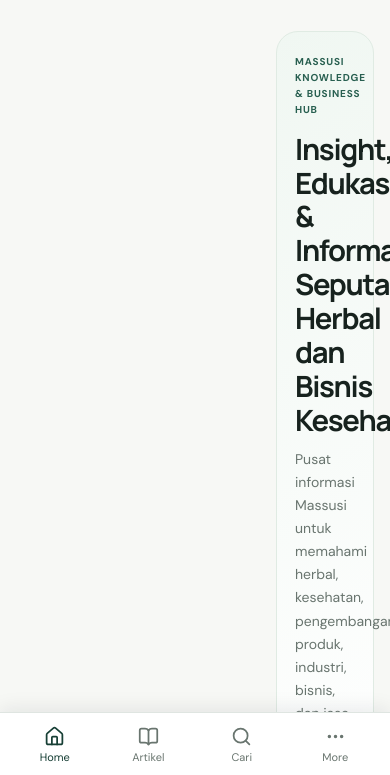
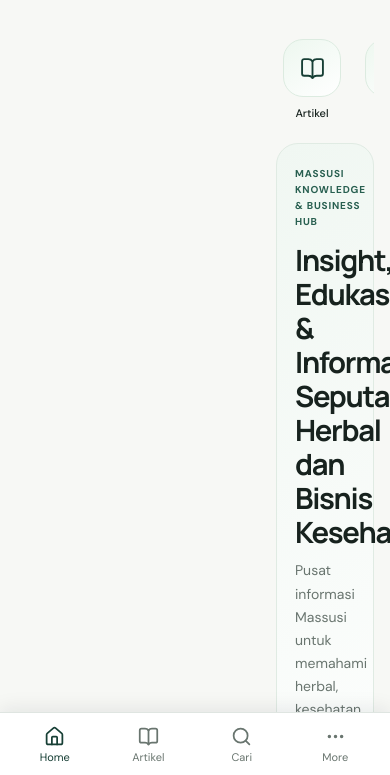
Before and after one commit to abdus-devx/massusi, a website with bundled scripts: page index.html in a window 390 px wide. Shown: the part 67-842 px from the top of the page. Built offline with nearby package versions, Linux system fonts and the light colour scheme.

Commit message:
fix: reinitialize lucide icons after page render

```diff
--- a/css/responsive.css
+++ b/css/responsive.css
@@ -1,3 +1,7 @@
+.mobile-dashboard {
+  display: none;
+}
+
 @media (max-width: 1050px) {
   :root {
     --sidebar: 230px;
@@ -309,6 +313,56 @@
     border-radius: 9px;
   }
 
+  /* Mobile Dashboard */
+  main > .mobile-dashboard {
+    display: block;
+  }
+
+  main > .mobile-dashboard .mobile-stories {
+    display: flex;
+    gap: 14px;
+    overflow-x: auto;
+    padding: 4px 2px 12px;
+    margin: 0 -2px 12px;
+    scrollbar-width: none;
+    -webkit-overflow-scrolling: touch;
+  }
+
+  main > .mobile-dashboard .mobile-stories::-webkit-scrollbar {
+    display: none;
+  }
+
+  main > .mobile-dashboard .mobile-story {
+    display: flex;
+    flex: 0 0 68px;
+    flex-direction: column;
+    align-items: center;
+    gap: 8px;
+    color: var(--color-text);
+    font-size: 11px;
+    font-weight: 500;
+    text-align: center;
+    text-decoration: none;
+  }
+
+  main > .mobile-dashboard .mobile-story-icon {
+    display: flex;
+    width: 58px;
+    height: 58px;
+    align-items: center;
+    justify-content: center;
+    border: 1px solid #dcebe0;
+    border-radius: 20px;
+    background: linear-gradient(145deg, #edf7ef, #fff);
+    color: var(--color-primary, #256f46);
+  }
+
+  main > .mobile-dashboard .mobile-story-icon svg {
+    width: 25px;
+    height: 25px;
+    stroke-width: 1.8;
+  }
+
   /* About */
   .about-grid {
     grid-template-columns: minmax(0, 1fr);
--- a/js/app.js
+++ b/js/app.js
@@ -36,7 +36,9 @@
 
 function shell(content) {
   main.innerHTML = content;
+  lucide.createIcons();
 }
+
 function ad(position) {
   const item = advertisements.find((x) => x.position === position && x.active);
 
@@ -57,7 +59,39 @@
 
 function home() {
   const featured = articles.find((a) => a.featured) || articles[0];
-  shell(`<section class="hero"><div><span class="eyebrow">Massusi Knowledge & Business Hub</span><h1>Insight, Edukasi & Informasi Seputar Herbal dan Bisnis Kesehatan</h1><p>Pusat informasi Massusi untuk memahami herbal, kesehatan, pengembangan produk, industri, bisnis, dan jasa maklon melalui konten yang informatif dan mudah dipahami.</p><div class="hero-actions"><a class="btn btn-primary" href="/artikel" data-route>Jelajahi Artikel →</a><a class="btn btn-secondary" href="/tentang" data-route>Kenal Massusi</a></div></div><aside class="hero-note"><strong>Knowledge first.</strong><p>Website utama Massusi dirancang sebagai hub informasi, bukan toko online.</p></aside></section>
+  shell(`<section class="mobile-dashboard" aria-label="Dashboard mobile">
+<div class="mobile-stories" aria-label="Jelajahi Massusi">
+  <a class="mobile-story" href="/artikel" data-route>
+    <span class="mobile-story-icon">
+      <i data-lucide="book-open"></i>
+    </span>
+    <span>Artikel</span>
+  </a>
+
+  <a class="mobile-story" href="/artikel" data-route>
+    <span class="mobile-story-icon">
+      <i data-lucide="leaf"></i>
+    </span>
+    <span>Herbal</span>
+  </a>
+
+  <a class="mobile-story" href="/artikel" data-route>
+    <span class="mobile-story-icon">
+      <i data-lucide="lightbulb"></i>
+    </span>
+    <span>Bisnis</span>
+  </a>
+
+  <a class="mobile-story" href="https://maklon.massusi.net"
+     target="_blank" rel="noopener">
+    <span class="mobile-story-icon">
+      <i data-lucide="flask-conical"></i>
+    </span>
+    <span>Maklon</span>
+  </a>
+</div>
+</section>
+<section class="hero"><div><span class="eyebrow">Massusi Knowledge & Business Hub</span><h1>Insight, Edukasi & Informasi Seputar Herbal dan Bisnis Kesehatan</h1><p>Pusat informasi Massusi untuk memahami herbal, kesehatan, pengembangan produk, industri, bisnis, dan jasa maklon melalui konten yang informatif dan mudah dipahami.</p><div class="hero-actions"><a class="btn btn-primary" href="/artikel" data-route>Jelajahi Artikel →</a><a class="btn btn-secondary" href="/tentang" data-route>Kenal Massusi</a></div></div><aside class="hero-note"><strong>Knowledge first.</strong><p>Website utama Massusi dirancang sebagai hub informasi, bukan toko online.</p></aside></section>
  ${ad("after-hero")}
  <section><div class="section-head"><h2>Featured Insight</h2><a href="/artikel" data-route>Lihat semua →</a></div><article class="featured"><a class="featured-media" href="/artikel/${featured.slug}" data-route>${artMedia(featured.category, featured.image)}</a><div class="featured-copy"><span class="category">${featured.category}</span><h2>${featured.title}</h2><p>${featured.excerpt}</p><div class="meta"><span>${featured.author}</span><span>·</span><time datetime="${featured.date}">${featured.date}</time><span>·</span><span>${featured.readTime}</span></div><div class="hero-actions"><a class="btn btn-primary" href="/artikel/${featured.slug}" data-route>Baca Artikel →</a></div></div></article></section>
  <section><div class="section-head"><h2>Artikel Terbaru</h2><a href="/artikel" data-route>Semua artikel →</a></div><div class="article-grid">${articles.slice(0, 6).map(card).join("")}</div></section>
```
